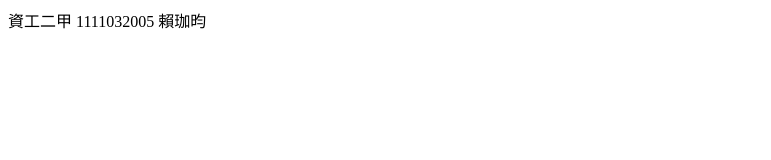
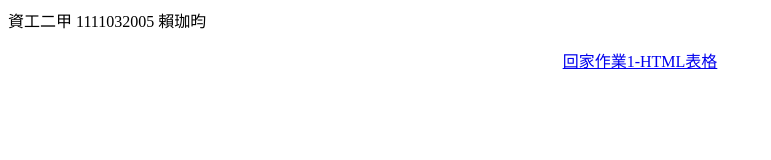
Before and after one commit to 1111032005/1111032005, a plain HTML site: page index.html in a window 1280 px wide. Shown: the whole page, without its empty margins (0-771 px from the left). Drawn offline with Linux system fonts and the light colour scheme.

Commit message:
Update index.html

```diff
--- a/index.html
+++ b/index.html
@@ -1,3 +1,6 @@
 資工二甲
 1111032005
 賴珈昀
+<center>
+    <p>
+    <a href='https://guan16.github.io/Guanyi/0928.html'>回家作業1-HTML表格</a><br>
```
